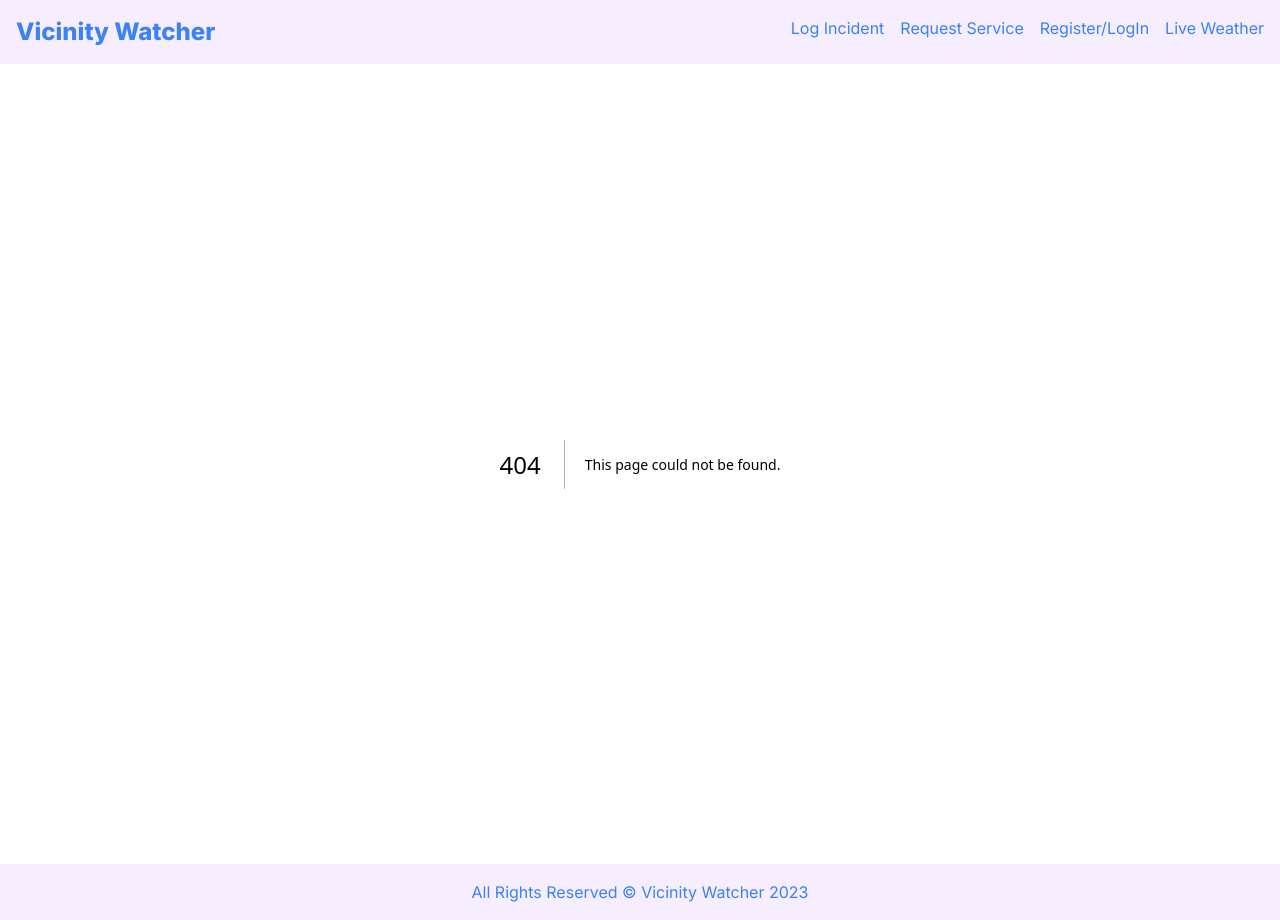
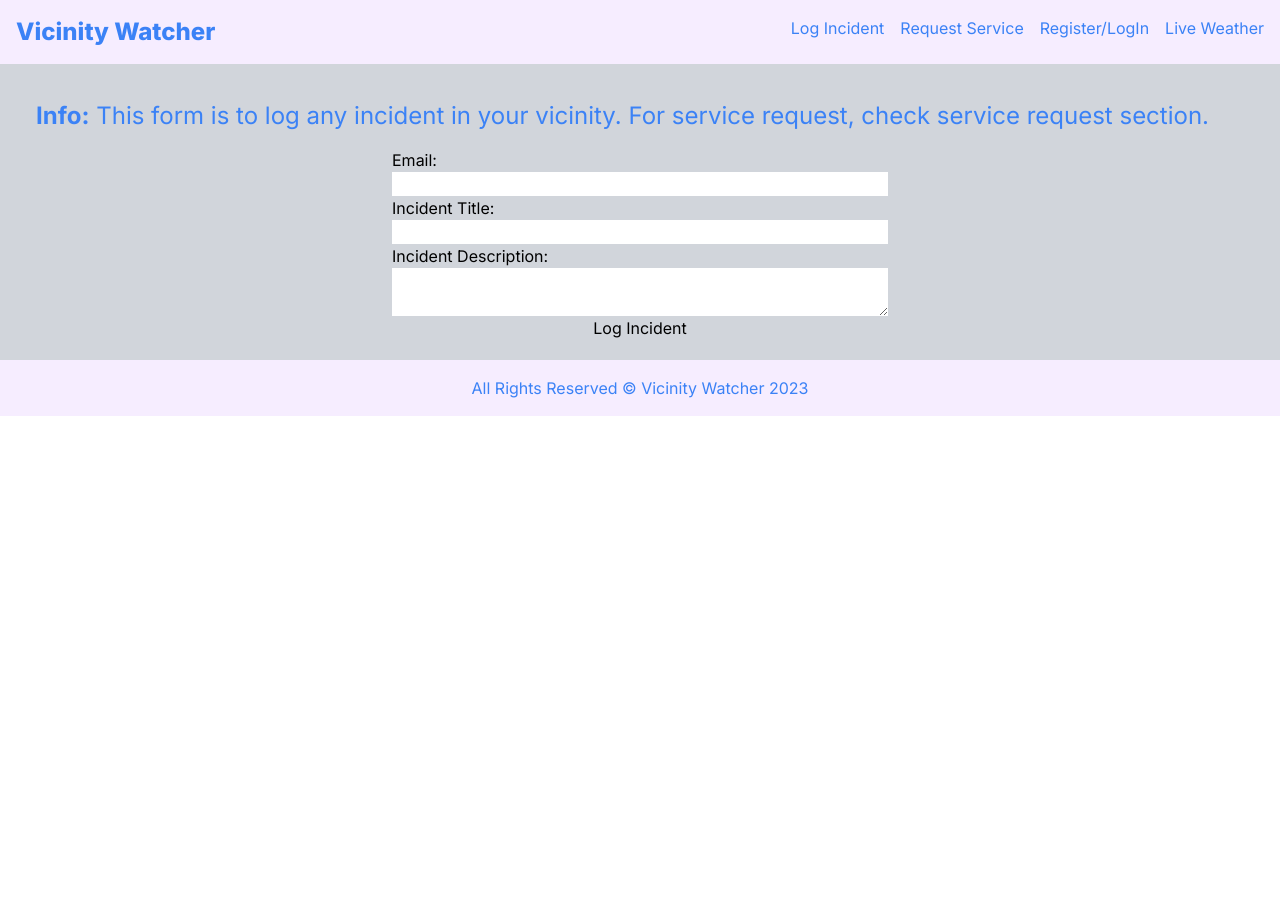
Before and after one commit to Utsav1999/vicinity-watcher-next, a Next.js app: page /log-incident in a window 1280 px wide. Before the commit this address had no page. After the commit the page ends 800 px from the top, so only its background shows below. Built offline with nearby package versions, Linux system fonts and the light colour scheme.

Commit message:
Log Incident section update

```diff
--- a/app/log-incident/[id]/incident-id.tsx
+++ b/app/log-incident/[id]/page.tsx
@@ -1,5 +1,7 @@
 export default function IncidentDetails() {
     return (
-        <div></div>
+        <div className="">
+
+        </div>
     );
 }
--- a/app/log-incident/incident.tsx
+++ /dev/null
@@ -1,7 +0,0 @@
-export default function IncidentLog() {
-    return (
-        <div>
-
-        </div>
-    );
-}
--- /dev/null
+++ b/app/log-incident/page.tsx
@@ -0,0 +1,18 @@
+export default function IncidentLog() {
+    return (
+        <div className="bg-gray-300 p-5">
+            <p className="text-blue-500 text-left text-2xl p-4">
+                <span className="font-bold">Info:</span> This form is to log any incident in your vicinity. For service request, check service request section.
+            </p>
+            <form className="flex flex-col mx-auto my-auto justify-between w-2/5">
+                <label className="">Email: </label>
+                <input type="" id="" name="" placeholder="" className="" required />
+                <label className="">Incident Title: </label>
+                <input type="" id="" name="" placeholder="" className="" required />
+                <label className=""> Incident Description: </label>
+                <textarea id="" name="" placeholder="" className="" required></textarea>
+                <button type="submit" className="">Log Incident</button>
+            </form>
+        </div>
+    );
+}
```
